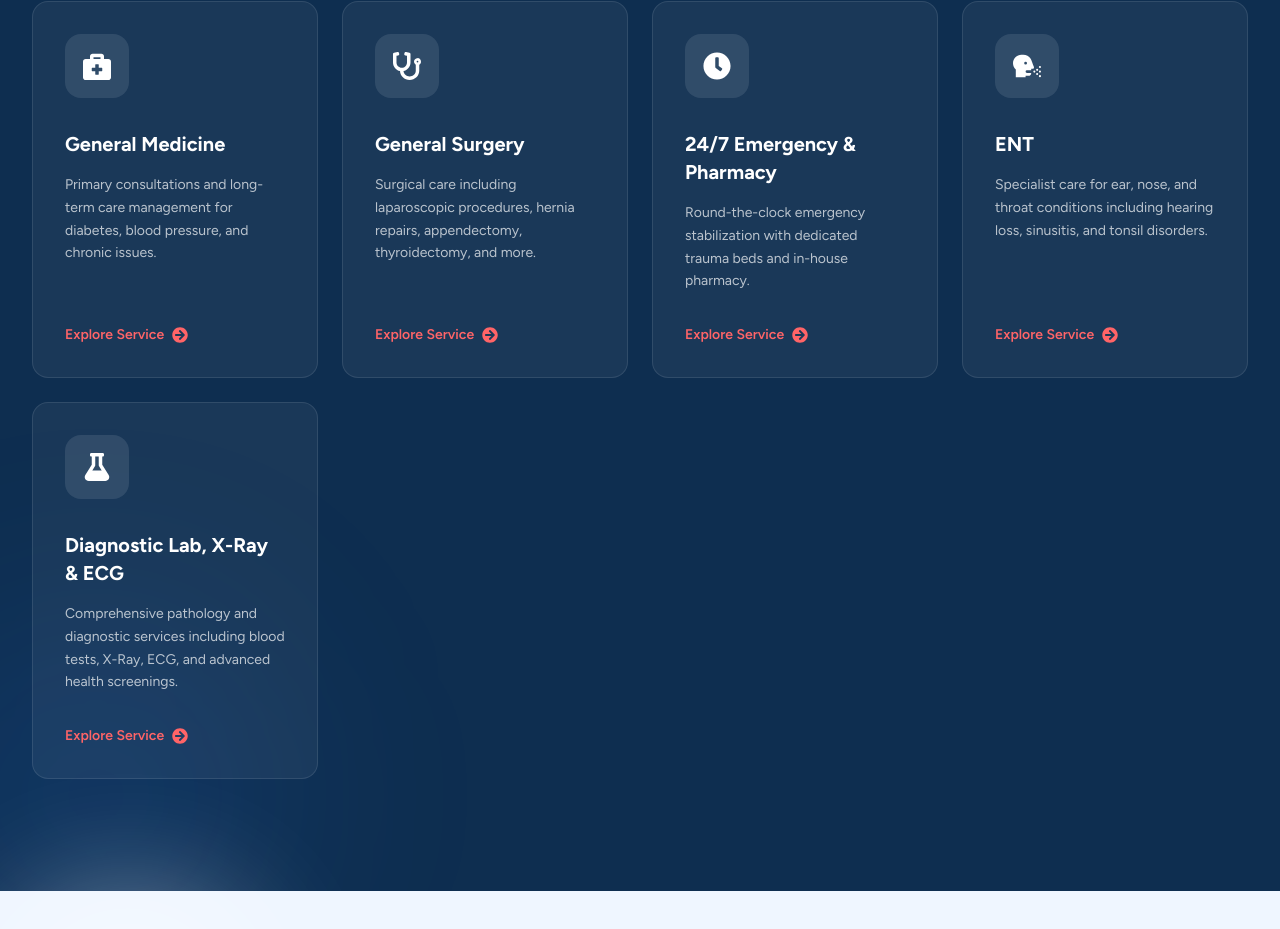
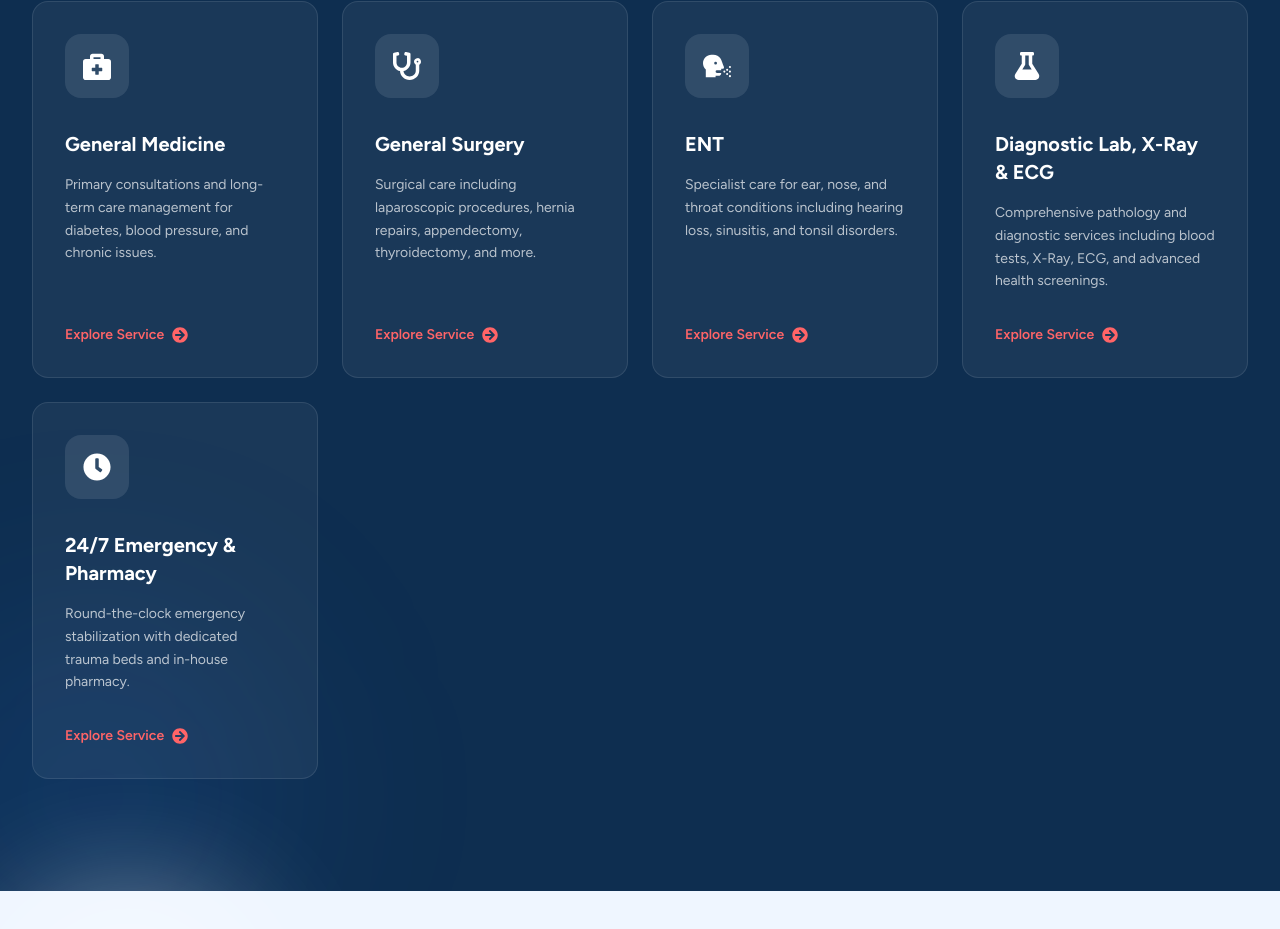
Before and after one commit to dineshkasi747/sample-template, a Next.js app: page / in a window 1280 px wide. Shown: the part 2812-3741 px from the top of the page. Built offline with nearby package versions, Linux system fonts and the light colour scheme.

Commit message:
style: move 24/7 Emergency & Pharmacy card to the end of services grid

```diff
--- a/components/home/ServicesSection.jsx
+++ b/components/home/ServicesSection.jsx
@@ -47,12 +47,6 @@ export default function ServicesSection() {
       href: "/services/general-surgery"
     },
     {
-      title: "24/7 Emergency & Pharmacy",
-      body: "Round-the-clock emergency stabilization with dedicated trauma beds and in-house pharmacy.",
-      icon: FaClock,
-      href: "/services/pharmacy-emergency"
-    },
-    {
       title: "ENT",
       body: "Specialist care for ear, nose, and throat conditions including hearing loss, sinusitis, and tonsil disorders.",
       icon: FaHeadSideCough,
@@ -63,6 +57,12 @@ export default function ServicesSection() {
       body: "Comprehensive pathology and diagnostic services including blood tests, X-Ray, ECG, and advanced health screenings.",
       icon: FaFlask,
       href: "/services/diagnostic-lab"
+    },
+    {
+      title: "24/7 Emergency & Pharmacy",
+      body: "Round-the-clock emergency stabilization with dedicated trauma beds and in-house pharmacy.",
+      icon: FaClock,
+      href: "/services/pharmacy-emergency"
     }
   ];
 
```
